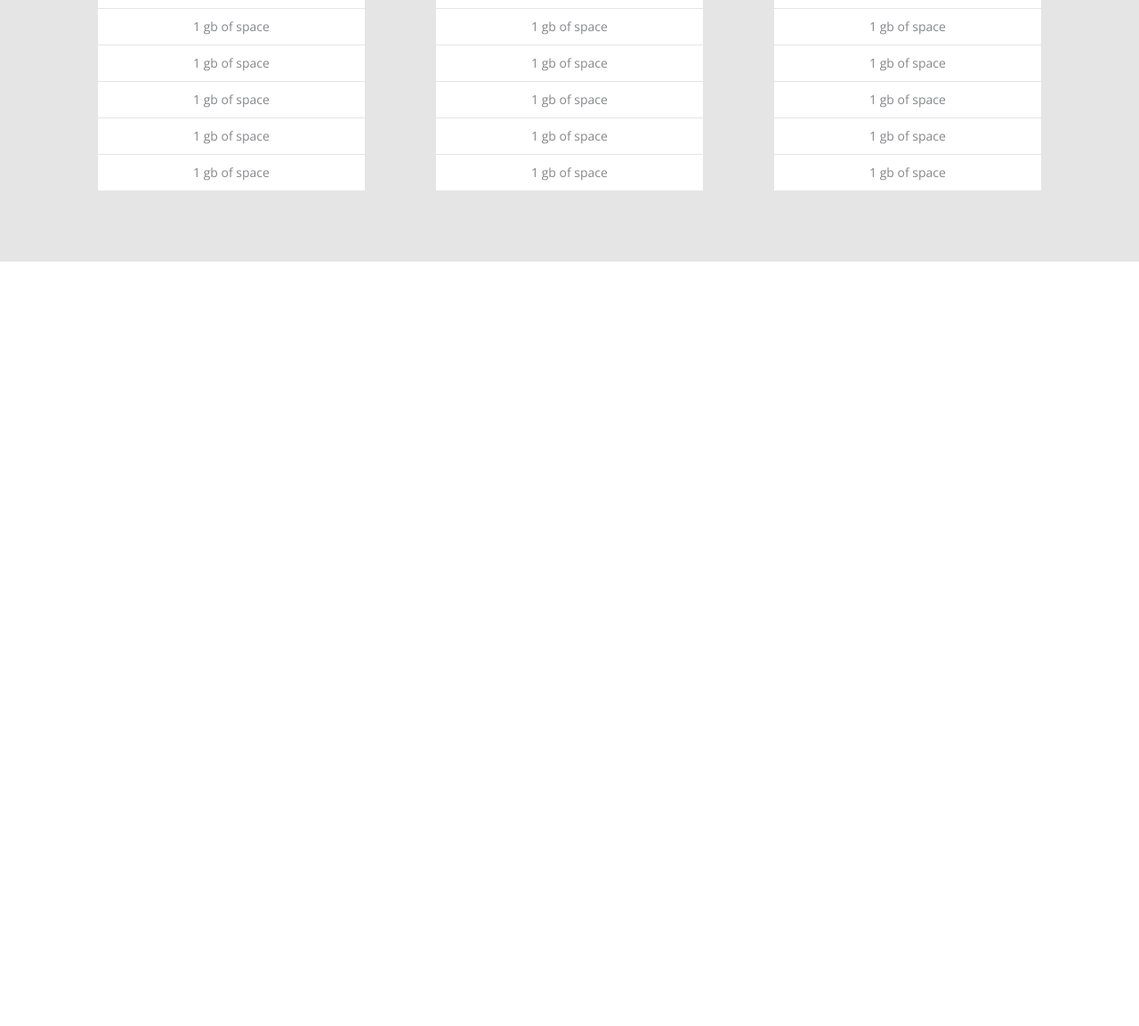
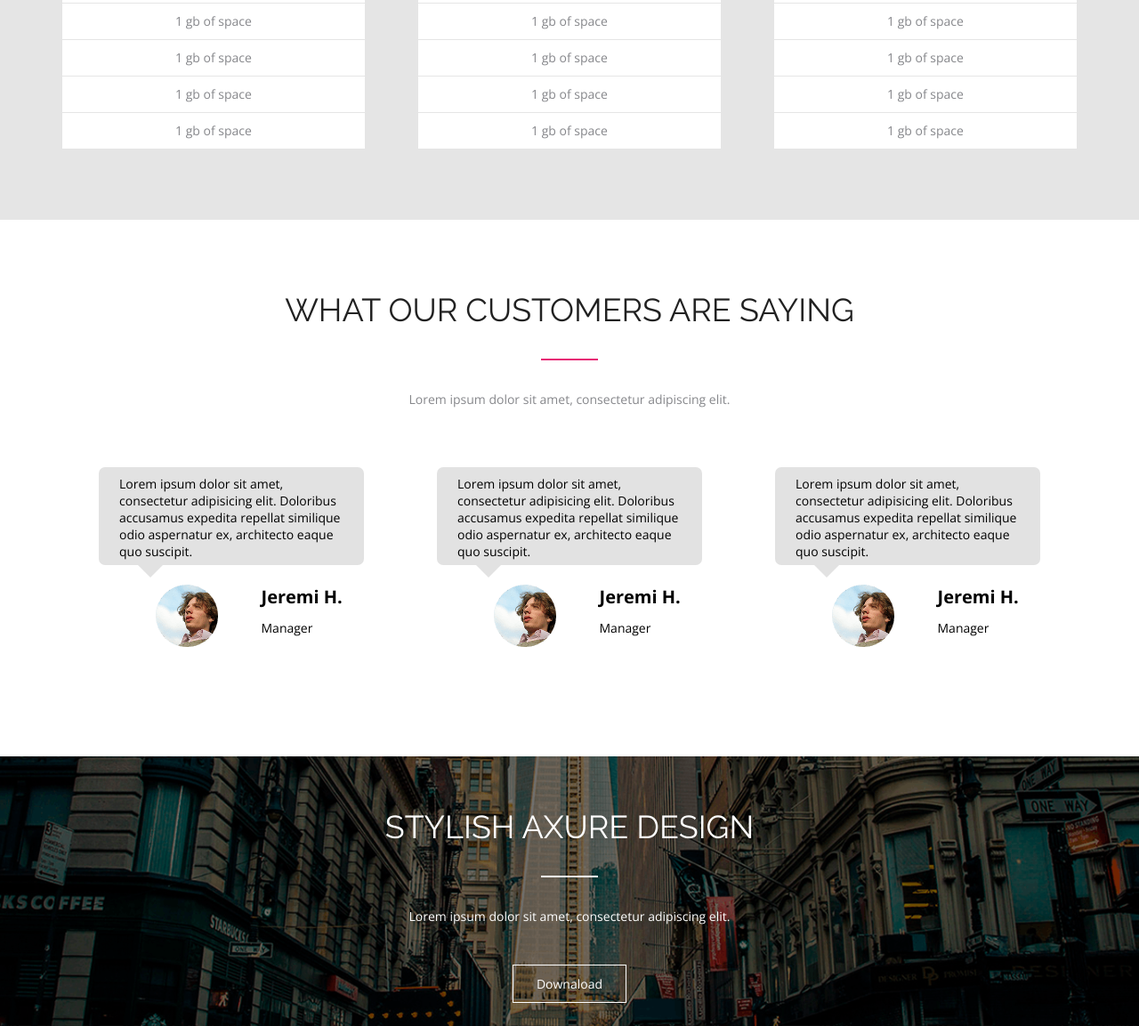
Before and after one commit to kirishun-sergey/FE08-wk-1-Kirishun-Sergey, a plain HTML site: page index.html in a window 1280 px wide. Shown: the part 1153-2306 px from the top of the page at 89% size. Before the commit the page ends 1447 px from the top, so only its background shows below. Drawn offline with nearby package versions, Linux system fonts and the light colour scheme.

Commit message:
implement customers and axure sections

```diff
--- /dev/null
+++ b/css/axure.css
@@ -0,0 +1,53 @@
+.axure {
+    padding: 58px 0 38px;
+    position: relative;
+    background-image: url("../img/background.png");
+    background-repeat: no-repeat;
+    background-position: center;
+    background-size: cover;
+}
+
+.axure::after {
+    content: "";
+    width: 100%;
+    height: 100%;
+    position: absolute;
+    top: 0;
+    left: 0;
+    display: block;
+    background-color: rgba(0, 0, 0, 0.55);
+}
+
+.container-axure {
+    position: relative;
+    z-index: 1;
+}
+
+.axure__title.title {
+    color: #ffffff;
+}
+
+.axure__description {
+    text-align: center;
+    color: #ffffff;
+}
+
+.container-axure .axure__title::after {
+    background-color: #ffffff;
+}
+
+.axure_download-btn {
+    margin-top: 57px;
+    text-align: center;
+}
+
+.axure_download-btn a {
+    color: #ffffff;
+    padding: 11px 26px;
+    border: 1px solid #ffffff;
+}
+
+.axure_download-btn a:hover {
+    color: #D98943;
+    background-color: rgba(0, 0, 0, 0.25);
+}
--- /dev/null
+++ b/css/customers.css
@@ -0,0 +1,65 @@
+.customers {
+    width: 100%;
+    background-color: #FFFFFF;
+    padding: 80px 0 119px;
+
+}
+
+.customers__description {
+    color: #86878B;
+    margin-bottom: 67px;
+    text-align: center;
+}
+
+.feedback__comment {
+    background-color: #e2e2e2;
+    border-radius: 7px;
+    padding: 9px 22px 6px 23px;
+    margin-bottom: 22px;
+    word-break: break-word;
+}
+
+.feedback__comment::after {
+    content: "";
+    width: 0px;
+    height: 0px;
+    margin-left: 15px;
+    position: absolute;
+    border-left: 20px solid transparent;
+    border-right: 20px solid transparent;
+    border-top: 20px solid #e2e2e2;
+}
+
+.customers__row {
+    display: flex;
+    justify-content: space-around;
+    margin: 0;
+
+}
+
+.feedback {
+    width: 100%;
+    max-width: 298px;
+    position: relative;
+}
+
+.feedback__img {
+margin-left: 40px;
+}
+
+.feedback-person__name {
+    font-size: 20px;
+}
+
+.feedback-person__photo {
+    margin-left: 40px;
+}
+
+.feedback-person {
+    display: flex;
+    justify-content: space-around;
+}
+
+.feedback-person__position {
+    margin-top: 12px;
+}
--- a/css/pricing.css
+++ b/css/pricing.css
@@ -2,19 +2,6 @@
     width: 100%;
     background-color: #e5e5e5;
     padding: 80px 0;
-}
-
-.pricing__title {
-    margin-bottom: 34px;
-    text-align: center;
-
-}
-
-.pricing__line {
-    margin: 0 auto 34px;
-    width: 64px;
-    height: 2px;
-    background-color: #e72424
 }
 
 .pricing__description {
@@ -23,15 +10,17 @@
     text-align: center;
 }
 
-.princig__row {
+.pricing__row {
     display: flex;
     justify-content: space-between;
+    margin: 0 -15px;
+
 }
 
 .tariff {
     width: 100%;
     max-width: 340px;
-    margin: 0 40px;
+    margin: 0 15px;
 }
 
 .tariff__name {
@@ -52,9 +41,8 @@
 .tariff__cost {
     background-color: #333333;
     margin-bottom: 1px;
-    padding: 30px;
+    padding: 26px 0 33px;
     font-size: 35px;
-    line-height: 100px;
     font-family: 'Raleway', 'Open Sans', Arial, Helvetica, sans-serif;
     font-weight: 700;
 }
@@ -74,9 +62,21 @@
 
 .tariff__item {
     background-color: #FFFFFF;
-    color: #86878B;
+    color: #86878b;
     text-align: center;
     margin-top: 1px;
     line-height: 40px;
+    transition: 0.3s;
+    cursor: pointer;
+}
+
+.tariff__item:hover {
+    color: rgb(88, 89, 92);
+    font-size: 16px;
+    background-color: rgb(175, 175, 180);
 
 }
+
+.tariff__item:active {
+    background-color: #D98943;
+}
--- a/css/style.css
+++ b/css/style.css
@@ -1,5 +1,7 @@
  @import url("../css/awesome.css");
  @import url("../css/pricing.css");
+ @import url("../css/customers.css");
+ @import url("../css/axure.css");
 
 * {
     margin: 0;
@@ -18,12 +20,38 @@ html {
     max-width: 1170px;
     padding: 0 15px;
     margin: auto;
+
+
 }
+
+.container h2::after {
+    content: "";
+    width: 64px;
+    height: 2px;
+    background-color: #e72474;
+    display: block;
+    margin: auto;
+    margin-top: 34px;
+}
+
 .title {
-    color: #212121;
+    font-family: 'Raleway', 'Open Sans', Arial, Helvetica, sans-serif;
     font-size: 36px;
     line-height: 42px;
+    color: #212121;
+    font-weight: 400;
+    text-align: center;
     text-transform: uppercase;
-    font-family: 'Raleway', 'Open Sans', Arial, Helvetica, sans-serif;
-    font-weight: 400;
+    transition: 0.3s;
+    cursor: pointer;
+    margin-bottom: 34px;
 }
+
+.title:hover {
+    font-size: 42px;
+    color: #212121
+}
+
+.title:active {
+    color:#D98943;
+}
--- a/index.html
+++ b/index.html
@@ -1,53 +1,56 @@
 <!DOCTYPE html>
 <html lang="en">
+
 <head>
     <meta charset="UTF-8">
     <link rel="stylesheet" href="css/style.css">
     <link rel="preconnect" href="https://fonts.gstatic.com">
     <link href="https://fonts.googleapis.com/css2?family=Raleway:wght@400;700&display=swap" rel="stylesheet">
     <link rel="preconnect" href="https://fonts.gstatic.com">
-    <link href="https://fonts.googleapis.com/css2?family=Open+Sans:wght@400;600;700&family=Raleway:wght@400;700&display=swap" rel="stylesheet">
+    <link
+        href="https://fonts.googleapis.com/css2?family=Open+Sans:wght@400;600;700&family=Raleway:wght@400;700&display=swap"
+        rel="stylesheet">
     <title>Lesson-2</title>
 </head>
+
 <body>
     <section class="awesome">
         <div class="container">
-        <h2 class="awesome__title title">
-            why this is awesome
-        </h2>
-        <div class="awesome__line"></div>
+            <h2 class="awesome__title title">why this is awesome</h2>
+
             <div class="awesome__description">
                 <p>Lorem ipsum dolor sit amet, consectetur adipiscing elit.</p>
             </div>
             <div class="awesome__row">
+
                 <div class="awesom-item">
                     <div class="awesom-item__img-wrapper">
                         <img src="./img/lightbulb.png" alt="light bulb" class="awesom-item__img">
                     </div>
-                <h3 class="awesome-item__title">
-                    Thoughtful Design
-                </h3>
+                    <h3 class="awesome-item__title">Thoughtful Design</h3>
                     <div class="awesome-item__description">
                         <p>
                             Lorem ipsum dolor sit amet, consectetur adipiscing
-                        elit. Aenean euismod bibendum laoreet. Proin gravida  dolor sit amet lacus accumsan et viverra.
+                            elit. Aenean euismod bibendum laoreet. Proin gravida dolor sit amet lacus accumsan et
+                            viverra.
                         </p>
                     </div>
                 </div>
+
                 <div class="awesom-item">
                     <div class="awesom-item__img-wrapper">
                         <img src="./img/keyboard.png" alt="keyboard" class="awesom-item__img">
                     </div>
-                <h3 class="awesome-item__title">
-                    Well Crafted
-                </h3>
+                    <h3 class="awesome-item__title">Well Crafted</h3>
                     <div class="awesome-item__description">
                         <p>
                             Lorem ipsum dolor sit amet, consectetur adipiscing
-                        elit. Aenean euismod bibendum laoreet. Proin gravida  dolor sit amet lacus accumsan et viverra.
+                            elit. Aenean euismod bibendum laoreet. Proin gravida dolor sit amet lacus accumsan et
+                            viverra.
                         </p>
                     </div>
                 </div>
+
                 <div class="awesom-item">
                     <div class="awesom-item__img-wrapper">
                         <img src="./img/lightning.png" alt="lightning" class="awesom-item__img">
@@ -58,7 +61,8 @@
                     <div class="awesome-item__description">
                         <p>
                             Lorem ipsum dolor sit amet, consectetur adipiscing
-                        elit. Aenean euismod bibendum laoreet. Proin gravida  dolor sit amet lacus accumsan et viverra.
+                            elit. Aenean euismod bibendum laoreet. Proin gravida dolor sit amet lacus accumsan et
+                            viverra.
                         </p>
                     </div>
                 </div>
@@ -67,19 +71,19 @@
     </section>
 
     <section class="pricing">
-
         <div class="container">
 
             <h2 class="pricing__title title">
                 princig options
             </h2>
-        <div class="pricing__line"></div>
+
             <div class="pricing__description">
                 <p>Lorem ipsum dolor sit amet, consectetur adipiscing elit.</p>
             </div>
-        <div class="princig__row">
+
+            <div class="pricing__row">
+
                 <ul class="tariff">
-
                     <li class="tariff__name">Basic</li>
                     <li class="tariff__cost">$10</li>
                     <li class="tariff__condition">Free for life</li>
@@ -90,8 +94,8 @@
                     <li class="tariff__item">1 gb of space</li>
                     <li class="tariff__item">1 gb of space</li>
                 </ul>
+
                 <ul class="tariff">
-
                     <li class="tariff__name">Optima</li>
                     <li class="tariff__cost">$20</li>
                     <li class="tariff__condition tariff__condition_active">Free for life</li>
@@ -102,8 +106,8 @@
                     <li class="tariff__item">1 gb of space</li>
                     <li class="tariff__item">1 gb of space</li>
                 </ul>
+
                 <ul class="tariff">
-
                     <li class="tariff__name">Pro</li>
                     <li class="tariff__cost">$30</li>
                     <li class="tariff__condition">Free for life</li>
@@ -115,9 +119,100 @@
                     <li class="tariff__item">1 gb of space</li>
                 </ul>
             </div>
-
         </div>
 
     </section>
+
+    <section class="customers">
+        <div class="container">
+            <h2 class="customers__title title">what our customers are saying</h2>
+            <div class="customers__description">
+                <p>Lorem ipsum dolor sit amet, consectetur adipiscing elit.</p>
+            </div>
+            <div class="customers__row">
+
+                <div class="feedback">
+                    <div class="feedback__comment">
+                        <p>
+                            Lorem ipsum dolor sit amet, consectetur adipisicing elit. Doloribus
+                            accusamus expedita repellat similique odio aspernatur ex, architecto eaque
+                            quo suscipit.
+                        </p>
+                    </div>
+
+                    <div class="feedback-person">
+                        <div class="feedback-person__photo">
+                            <img src="./img/avatar_2_u231@1X 1.png" alt="selfies" class="feedback-item__img">
+                        </div>
+                        <div class="feedback-person__data">
+                            <h3 class="feedback-person__name">Jeremi H.</h3>
+                            <div class="feedback-person__position">
+                                <span>Manager</span>
+                            </div>
+                        </div>
+                    </div>
+                </div>
+
+                <div class="feedback">
+                    <div class="feedback__comment">
+                        <p>
+                            Lorem ipsum dolor sit amet, consectetur adipisicing elit. Doloribus
+                            accusamus expedita repellat similique odio aspernatur ex, architecto eaque
+                            quo suscipit.
+                        </p>
+                    </div>
+
+                    <div class="feedback-person">
+                        <div class="feedback-person__photo">
+                            <img src="./img/avatar_2_u231@1X 1.png" alt="selfies" class="feedback-item__img">
+                        </div>
+                        <div class="feedback-person__data">
+                            <h3 class="feedback-person__name">Jeremi H.</h3>
+                            <div class="feedback-person__position">
+                                <span>Manager</span>
+                            </div>
+                        </div>
+                    </div>
+                </div>
+
+                <div class="feedback">
+                    <div class="feedback__comment">
+                        <p>
+                            Lorem ipsum dolor sit amet, consectetur adipisicing elit. Doloribus
+                            accusamus expedita repellat similique odio aspernatur ex, architecto eaque
+                            quo suscipit.
+                        </p>
+                    </div>
+
+                    <div class="feedback-person">
+                        <div class="feedback-person__photo">
+                            <img src="./img/avatar_2_u231@1X 1.png" alt="selfies" class="feedback-item__img">
+                        </div>
+                        <div class="feedback-person__data">
+                            <h3 class="feedback-person__name">Jeremi H.</h3>
+                            <div class="feedback-person__position">
+                                <span>Manager</span>
+                            </div>
+                        </div>
+                    </div>
+                </div>
+            </div>
+        </div>
+    </section>
+
+    <section class="axure">
+        <div class="container-axure container">
+            <h2 class="axure__title title">
+                stylish axure design
+            </h2>
+            <div class="axure__description">
+                <p>Lorem ipsum dolor sit amet, consectetur adipiscing elit.</p>
+            </div>
+            <div class="axure_download-btn">
+                <a href="https://www.google.by/" target="blank">Downaload</a>
+            </div>
+        </div>
+    </section>
 </body>
+
 </html>
```
Also changed, not shown: css/awesome.css (+1 -13 lines), img/avatar_2_u231@1X 1.png (added), img/background.png (added). Lines whose indentation alone changed are shown as unchanged.
